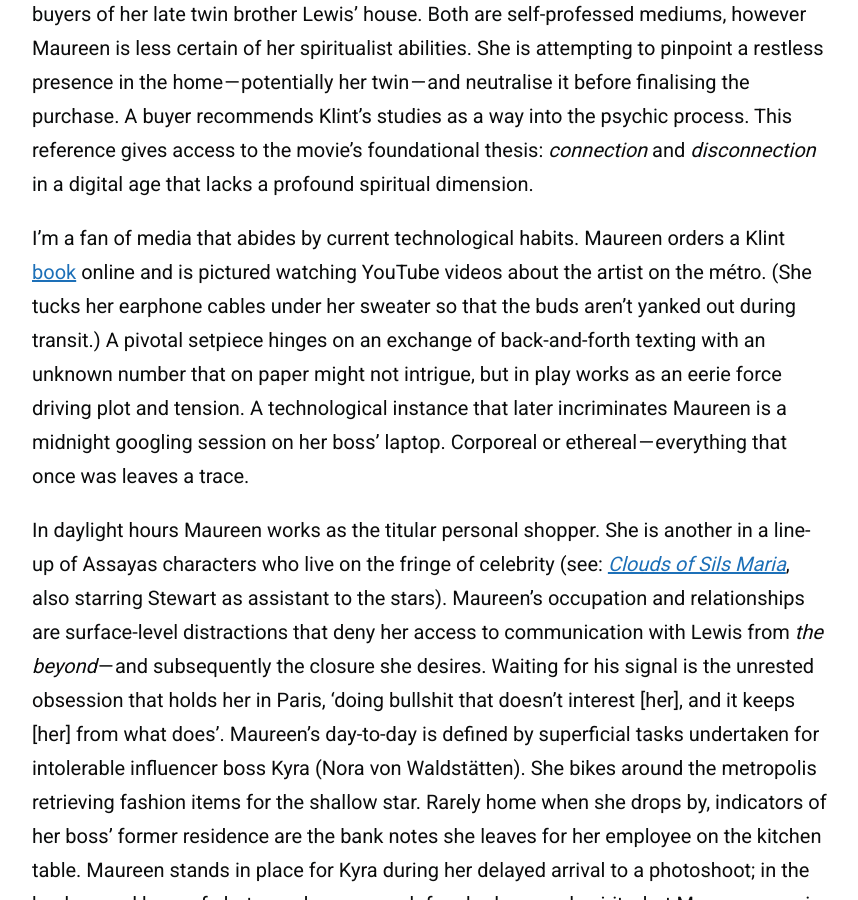
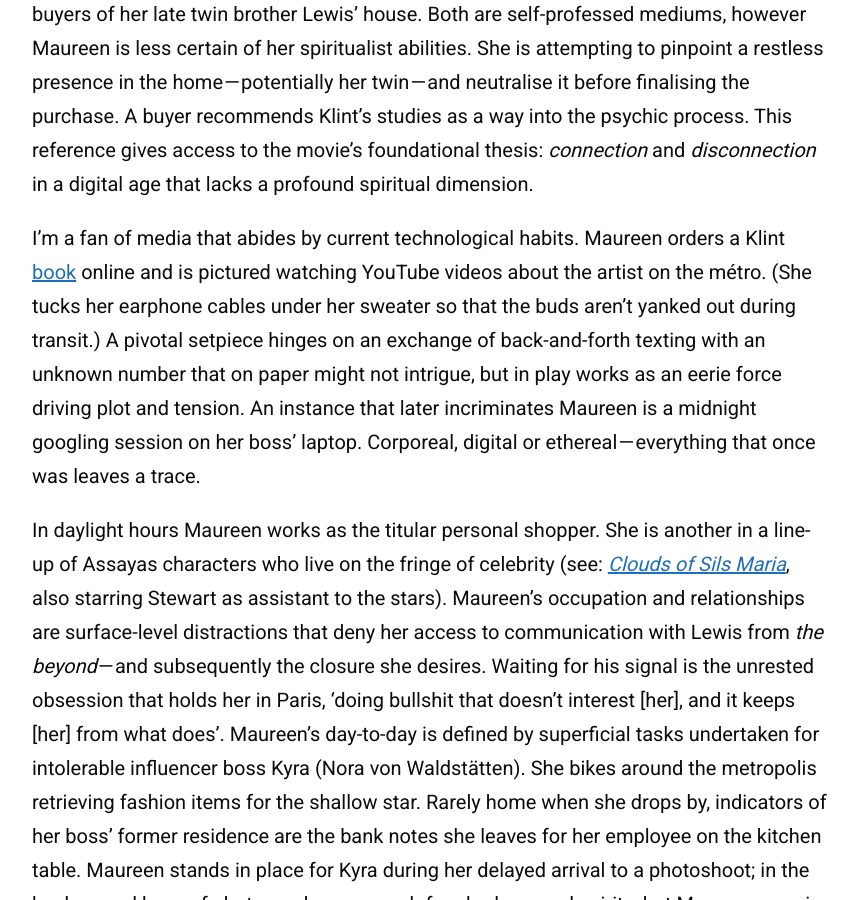
Before and after one commit to zoeurl/zoedowney.github.io, a Jekyll site: the page built from _posts/2023-12-08-personal-shopper.md, in a window 1280 px wide and 900 px high, scrolled down 1016 px. Shown: the whole window, without its empty margins (208-1066 px from the left). Built offline with Jekyll 4.4.1, drawn with Linux system fonts in a browser that asks for light colours.

Commit message:
Update 2023-12-08-personal-shopper.md

```diff
--- a/_posts/2023-12-08-personal-shopper.md
+++ b/_posts/2023-12-08-personal-shopper.md
@@ -12,7 +12,7 @@ I awoke thinking of the artist Hilma af Klint, whose [work](https://www.guggenhe
 
 In a Parisian café, American Maureen Cartwright (Kristen Stewart) meets with potential buyers of her late twin brother Lewis’ house. Both are self-professed mediums, however Maureen is less certain of her spiritualist abilities. She is attempting to pinpoint a restless presence in the home — potentially her twin — and neutralise it before finalising the purchase. A buyer recommends Klint's studies as a way into the psychic process. This reference gives access to the movie’s foundational thesis: _connection_ and _disconnection_ in a digital age that lacks a profound spiritual dimension.
 
-I’m a fan of media that abides by current technological habits. Maureen orders a Klint [book](https://www.amazon.co.uk/Hilma-Af-Klint-David-Lomas/dp/3775734899/ref=sr_1_1?crid=3EECI1DAZPFCG&keywords=hilma+af+klint+a+pioneer+of+abstraction&qid=1700658419&sprefix=hilma+af+klint+a+pioneer+of+abstraction%2Caps%2C99&sr=8-1) online and is pictured watching YouTube videos about the artist on the métro. (She tucks her earphone cables under her sweater so that the buds aren't yanked out during transit.) A pivotal setpiece hinges on an exchange of back-and-forth texting with an unknown number that on paper might not intrigue, but in play works as an eerie force driving plot and tension. A technological instance that later incriminates Maureen is a midnight googling session on her boss’ laptop. Corporeal or ethereal — everything that once was leaves a trace.
+I’m a fan of media that abides by current technological habits. Maureen orders a Klint [book](https://www.amazon.co.uk/Hilma-Af-Klint-David-Lomas/dp/3775734899/ref=sr_1_1?crid=3EECI1DAZPFCG&keywords=hilma+af+klint+a+pioneer+of+abstraction&qid=1700658419&sprefix=hilma+af+klint+a+pioneer+of+abstraction%2Caps%2C99&sr=8-1) online and is pictured watching YouTube videos about the artist on the métro. (She tucks her earphone cables under her sweater so that the buds aren't yanked out during transit.) A pivotal setpiece hinges on an exchange of back-and-forth texting with an unknown number that on paper might not intrigue, but in play works as an eerie force driving plot and tension. An instance that later incriminates Maureen is a midnight googling session on her boss’ laptop. Corporeal, digital or ethereal — everything that once was leaves a trace.
 
 In daylight hours Maureen works as the titular personal shopper. She is another in a line-up of Assayas characters who live on the fringe of celebrity (see: [_Clouds of Sils Maria_](https://www.theguardian.com/film/2015/may/17/clouds-of-sils-maria-review-juliette-binoche), also starring Stewart as assistant to the stars). Maureen’s occupation and relationships are surface-level distractions that deny her access to communication with Lewis from _the beyond_ — and subsequently the closure she desires. Waiting for his signal is the unrested obsession that holds her in Paris, 'doing bullshit that doesn't interest [her], and it keeps [her] from what does'. Maureen's day-to-day is defined by superficial tasks undertaken for intolerable influencer boss Kyra (Nora von Waldstätten). She bikes around the metropolis retrieving fashion items for the shallow star. Rarely home when she drops by, indicators of her boss’ former residence are the bank notes she leaves for her employee on the kitchen table. Maureen stands in place for Kyra during her delayed arrival to a photoshoot; in the background haze of photographs we search for shadows and spirits, but Maureen remains turned away.
 
```
